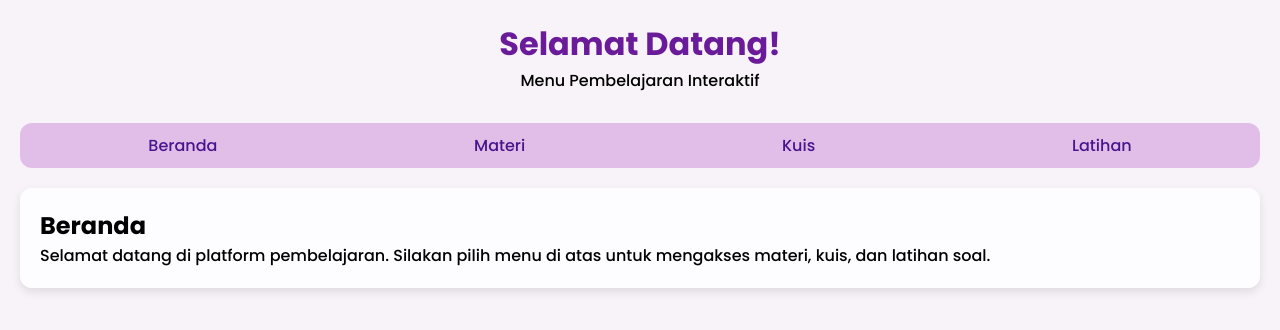
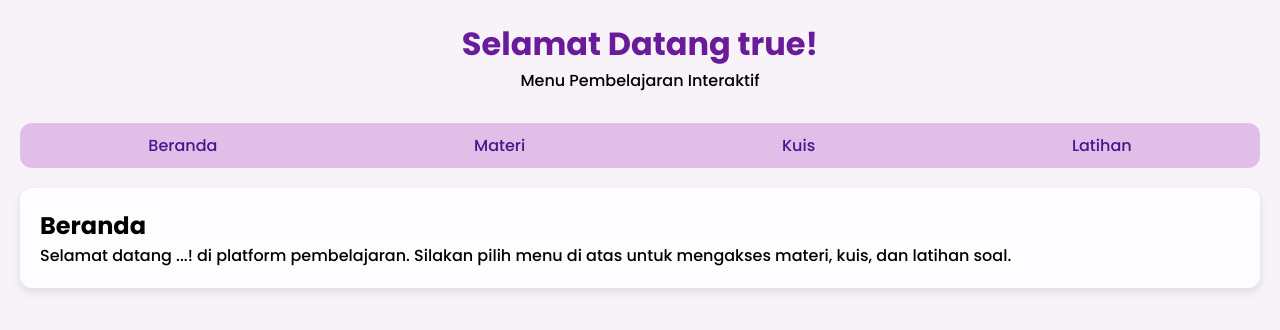
Before and after one commit to haqiamrusman8tangsel/geo8, a plain HTML site: page home.html in a window 1280 px wide. Drawn offline with Linux system fonts and the light colour scheme; sample sign-in values are in the browser's storage.

Commit message:
Update home.html

```diff
--- a/home.html
+++ b/home.html
@@ -68,7 +68,7 @@
 <body>
 
   <header>
-    <h1>Selamat Datang!</h1>
+    <h1>Selamat Datang <span id="user-name">...</span>!</h1>
     <p>Menu Pembelajaran Interaktif</p>
   </header>
 
@@ -81,8 +81,16 @@
 
   <section>
     <h2>Beranda</h2>
-    <p>Selamat datang di platform pembelajaran. Silakan pilih menu di atas untuk mengakses materi, kuis, dan latihan soal.</p>
+    <p>Selamat datang <span id="user-name">...</span>! di platform pembelajaran. Silakan pilih menu di atas untuk mengakses materi, kuis, dan latihan soal.</p>
   </section>
 
 </body>
 </html>
+<script>
+  const username = localStorage.getItem('loggedInUser');
+  if (username) {
+    document.getElementById('user-name').textContent = username;
+  } else {
+    window.location.href = 'index.html'; // kalau belum login, kembali ke login
+  }
+</script>
```
